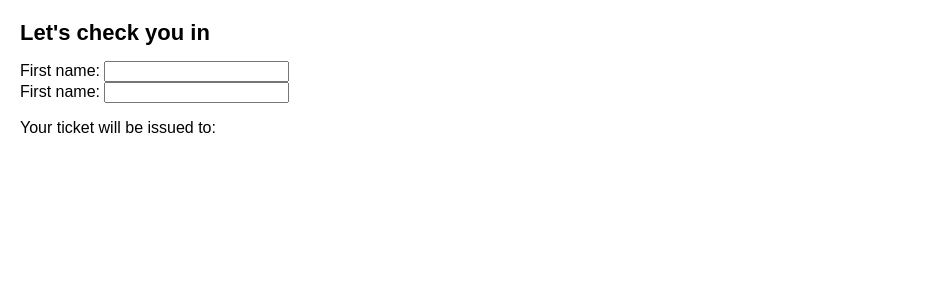
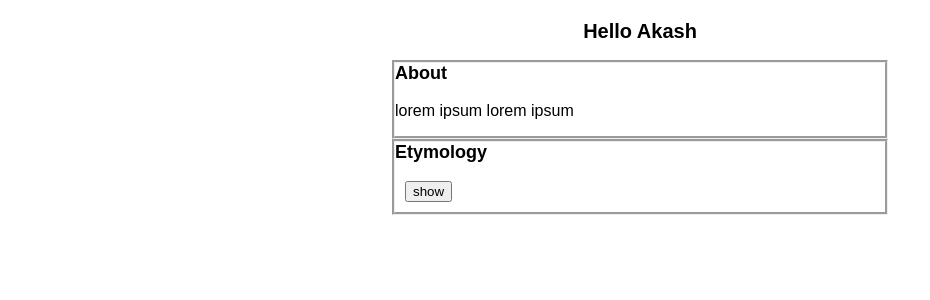
Before and after one commit to theakashsarkar/tic-tac-toe, a React (Vite) app: page / in a window 1280 px wide. Shown: the top 300 px of the page, without its empty margins (0-930 px from the left). Built offline with nearby package versions, Linux system fonts and the light colour scheme.

Commit message:
sharing sate between components

```diff
--- a/src/App.jsx
+++ b/src/App.jsx
@@ -1,40 +1,30 @@
 import { useState } from "react";
-
-export default function Form() {
-    const [firstName, setFirstName] = useState('');
-    const [lastName, setLastName] = useState('');
-    const [fullName, setFullName] = useState('');
-
-    function handleFirstNameChange(e) {
-        setFirstName(e.target.value);
-        setFullName(e.target.value + ' ' + lastName);
-    }
-    function handleLastNameChange(e)
-    {
-        setLastName(e.target.value);
-        setFullName(firstName + ' ' + firstName);
-    }
+export default function Accordion()
+{
+    const [activeIndex, setActiveIndex] = useState(0);
     return (
         <>
-            <h1>Let's check you in</h1>
-            <label>
-                First name: {''}
-                <input
-                    value={firstName}
-                    onChange={handleFirstNameChange}
-                />
-            </label>
-            <br />
-            <label>
-                First name: {''}
-                <input
-                    value={lastName}
-                    onChange={handleLastNameChange}
-                />
-            </label>
-            <p>
-                Your ticket will be issued to: <b>{fullName}</b>
-            </p>
+            <h2 style={{textAlign:"center"}}>Hello Akash</h2>
+            <Panel
+                title="About"
+                isActive={activeIndex === 0}
+                onShow={() => setActiveIndex(0)}
+                >
+                lorem ipsum lorem ipsum
+            </Panel>
+            <Panel title="Etymology" isActive={activeIndex === 1} onShow={() => setActiveIndex(1)}>
+                lorem ipsum lorem ipsum ipsum true false line first
+            </Panel>
         </>
     )
 }
+
+function Panel({title, children, isActive, onShow})
+{
+    return (
+        <section style={{borderStyle:'groove', display:'block', marginLeft: 'auto', marginRight: 'auto', width:'40%'}}>
+            <h3>{title}</h3>
+            {isActive ? ( <p>{children}</p>) : (<button style={{marginBottom:'10px', marginLeft: '10px'}} onClick={onShow}>show</button>)}
+        </section>
+    )
+}
```
